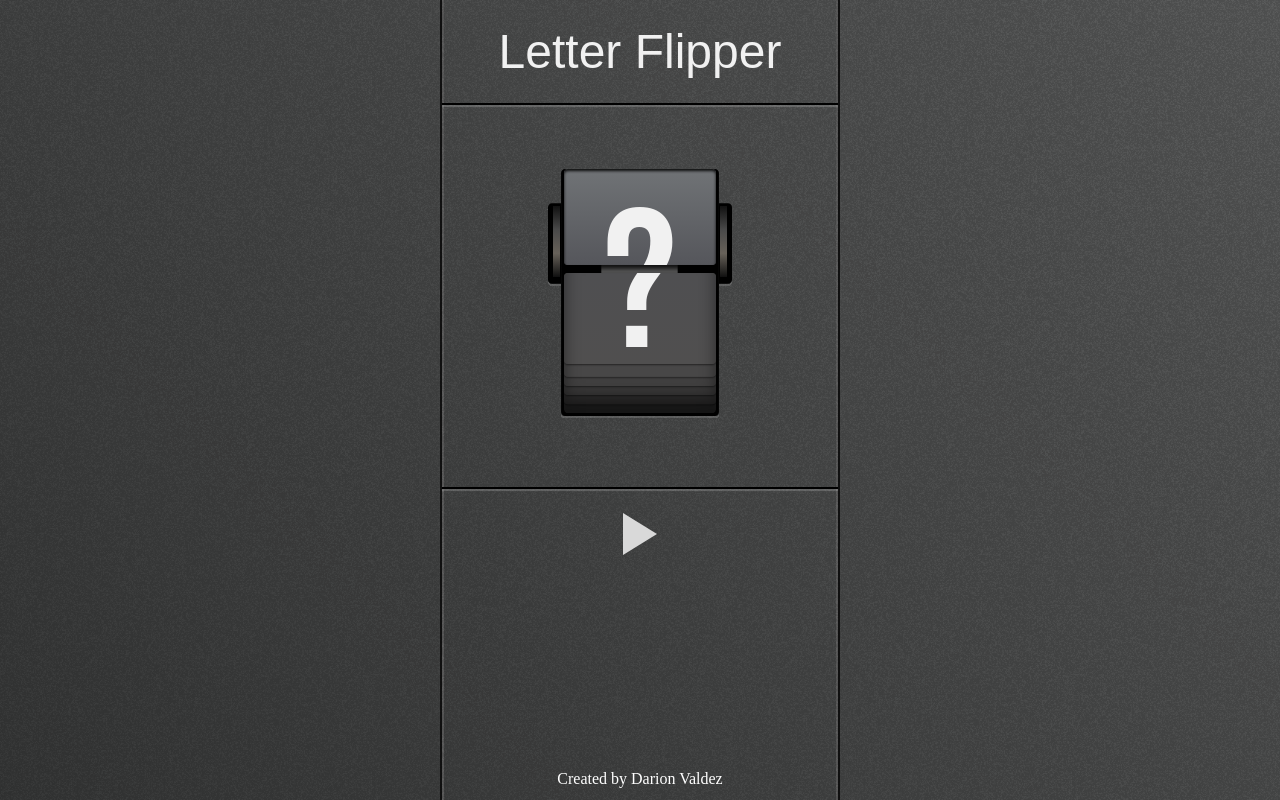
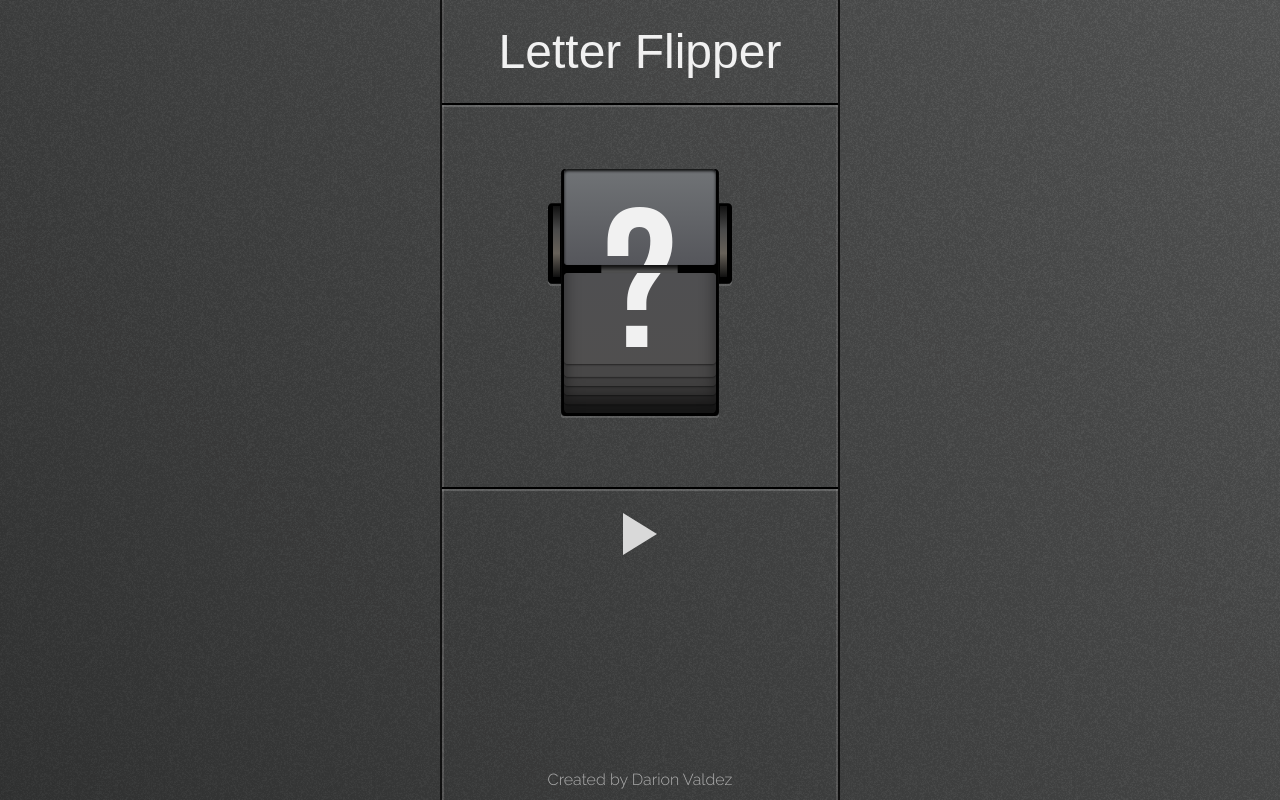
Before and after one commit to DarionV/letter-spinner, a React (Vite) app: page / in a window 1280 px wide. Built offline with nearby package versions, Linux system fonts and the light colour scheme; a web font is replaced by a local one.

Commit message:
add font

```diff
--- a/index.html
+++ b/index.html
@@ -17,6 +17,11 @@
       href="https://fonts.googleapis.com/css2?family=Bebas+Neue&display=swap"
       rel="stylesheet"
     />
+
+    <link
+      href="https://fonts.googleapis.com/css2?family=Raleway:wght@300&display=swap"
+      rel="stylesheet"
+    />
     <meta name="viewport" content="width=device-width, initial-scale=1.0" />
     <title>Letter spinner</title>
   </head>
--- a/src/App.css
+++ b/src/App.css
@@ -33,11 +33,13 @@
 }
 
 footer {
-  color: white;
+  color: rgb(173, 173, 173);
   display: flex;
   justify-content: center;
   margin-top: auto;
   height: 30px;
+  font-family: "Raleway", sans-serif;
+  font-weight: 300;
 }
 .noise {
   content: "";
```
